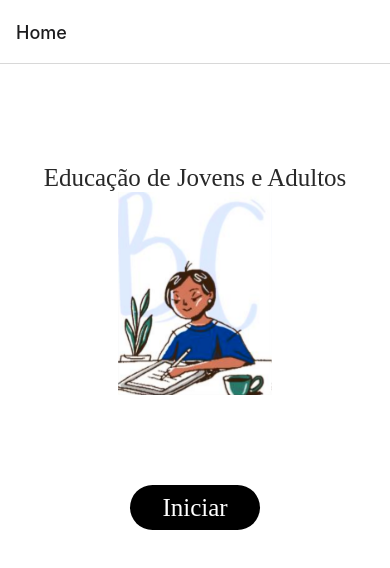
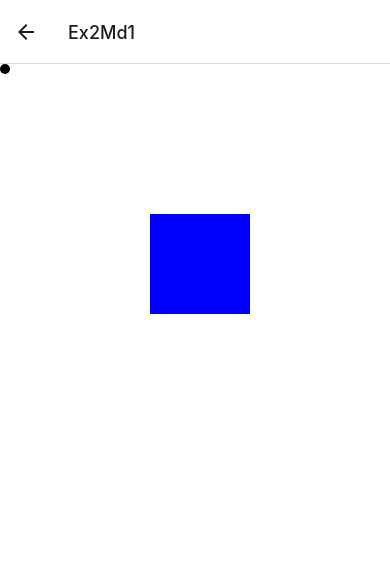
Before and after one commit to pauleanbro/Trabalho-de-conclus-o-de-curso, a React Native app: screen /Ex2Md1 in a window 390 px wide. Shown: the top 568 px of the page. Built offline with nearby package versions, Linux system fonts and the light colour scheme.

Commit message:
Atualizações

```diff
--- a/package.json
+++ b/package.json
@@ -16,13 +16,15 @@
     "expo-status-bar": "~1.4.4",
     "react": "18.2.0",
     "react-native": "0.71.4",
+    "react-native-gesture-handler": "^2.9.0",
     "react-native-safe-area-context": "^4.5.0",
     "react-native-screens": "^3.20.0",
-    "react-native-svg": "^13.8.0",
+    "react-native-svg": "^13.9.0",
     "styled-components": "^5.3.9"
   },
   "devDependencies": {
-    "@babel/core": "^7.20.0"
+    "@babel/core": "^7.20.0",
+    "react-native-asset": "^2.1.0"
   },
   "private": true
 }
--- a/react-native-config.js
+++ b/react-native-config.js
@@ -1,3 +1,7 @@
 module.exports = {
+  project: {
+    ios: {},
+    android: {},
+  },
   assets: ['./src/assets/fonts'],
 };
--- a/src/App.js
+++ b/src/App.js
@@ -6,7 +6,8 @@ import { createNativeStackNavigator } from '@react-navigation/native-stack';
 import Home from './screens/Home'
 import Activites from './screens/Activites'
 import Modules1 from './screens/Modules/Modules1'
-import Exercises1 from './screens/Modules//Modules1/Exercises/Exercises1'
+import Ex1Md1 from './screens/Modules//Modules1/Exercises/Ex1Md1'
+import Ex2Md1 from './screens/Modules//Modules1/Exercises/Ex2Md1'
 
 const Stack = createNativeStackNavigator();
 
@@ -17,7 +18,8 @@ function App() {
         <Stack.Screen name="Home" component={Home} />
         <Stack.Screen name="Activites" component={Activites} />
         <Stack.Screen name="Modules1" component={Modules1} />
-        <Stack.Screen name="Exercises1" component={Exercises1} />
+        <Stack.Screen name="Ex1Md1" component={Ex1Md1} />
+        <Stack.Screen name="Ex2Md1" component={Ex2Md1} />
       </Stack.Navigator>
     </NavigationContainer>
   );
--- a/src/screens/Modules/Modules1/Exercises/Exercises1/index.js
+++ b/src/screens/Modules/Modules1/Exercises/Ex1Md1/index.js
@@ -12,7 +12,7 @@ const data = [
   ["M", "N", "O", "P", "Ç"],
 ];
 
-const Exercises1 = () => {
+const Ex1Md1 = () => {
   const [selectedLetters, setSelectedLetters] = useState([]);
   const [undo, setUndo] = useState(false);
   const [words, setWords] = useState([]);
@@ -56,4 +56,4 @@ const Exercises1 = () => {
   );
 };
 
-export default Exercises1;
+export default Ex1Md1;
--- a/src/screens/Modules/Modules1/Exercises/Exercises1/styles.js
+++ b/src/screens/Modules/Modules1/Exercises/Ex1Md1/styles.js
@@ -21,4 +21,5 @@ export const TextItens = styled.Text`
   color: #282828;
   font-family: 'Roboto-Regular';
   flex-wrap: wrap;
+  margin: 20px;
 `;
--- /dev/null
+++ b/src/screens/Modules/Modules1/Exercises/Ex2Md1/index.js
@@ -0,0 +1,112 @@
+import React, { useState, useRef } from 'react';
+import { View, StyleSheet, PanResponder } from 'react-native';
+
+const Ex2Md1 = () => {
+  const [position, setPosition] = useState({ x: 0, y: 0 });
+  const [isTouching, setIsTouching] = useState(false);
+  const [prevPosition, setPrevPosition] = useState(null);
+  const boxRef = useRef(null);
+
+  const handlePanResponderMove = (event, gestureState) => {
+    const { moveX, moveY } = gestureState;
+    setPosition({ x: moveX, y: moveY });
+
+    if (boxRef.current) {
+      const boxPosition = boxRef.current.measureInWindow((x, y, width, height) => {
+        const boxBounds = { x, y, width, height };
+        const touchBounds = { x: moveX, y: moveY, width: 1, height: 1 };
+        const isTouching = intersects(boxBounds, touchBounds);
+        setIsTouching(isTouching);
+      });
+    }
+
+    if (prevPosition) {
+      const { x: prevX, y: prevY } = prevPosition;
+      const dx = moveX - prevX;
+      const dy = moveY - prevY;
+      const lineLength = Math.sqrt(dx * dx + dy * dy);
+      const angle = Math.atan2(dy, dx) * 180 / Math.PI;
+      const transform = [{ translateX: prevX }, { translateY: prevY }, { rotateZ: `${angle}deg` }];
+      const lineStyle = {
+        position: 'absolute',
+        width: lineLength,
+        height: 2,
+        top: 0,
+        left: 0,
+        borderTopWidth: 2,
+        borderTopColor: 'black',
+        transform,
+      };
+      setLine(lineStyle);
+    }
+
+    setPrevPosition({ x: moveX, y: moveY });
+  };
+
+  const intersects = (rect1, rect2) => {
+    return !(
+      rect1.x + rect1.width < rect2.x ||
+      rect2.x + rect2.width < rect1.x ||
+      rect1.y + rect1.height < rect2.y ||
+      rect2.y + rect2.height < rect1.y
+    );
+  };
+
+  const panResponder = PanResponder.create({
+    onMoveShouldSetPanResponder: () => true,
+    onPanResponderMove: handlePanResponderMove,
+    onPanResponderRelease: () => {
+      setIsTouching(false);
+      setPrevPosition(null);
+      setLine(null);
+    },
+    onPanResponderTerminate: () => {
+      setIsTouching(false);
+      setPrevPosition(null);
+      setLine(null);
+    },
+  });
+
+  const [line, setLine] = useState(null);
+
+  return (
+    <View style={styles.container} {...panResponder.panHandlers}>
+      <View style={styles.lineContainer}>
+        {line && <View style={[styles.line, isTouching && styles.touchedLine, line]} />}
+      </View>
+      <View
+        style={[styles.box, isTouching && styles.touchedBox]}
+        ref={boxRef}
+      />
+      <View
+        style={[styles.pointer, { left: position.x, top: position.y }]}
+      />
+    </View>
+  );
+};
+const styles = StyleSheet.create({
+  container: {
+    flex: 1,
+    backgroundColor: 'white',
+  },
+  box: {
+    position: 'absolute',
+    width: 100,
+    height: 100,
+    backgroundColor: 'blue',
+    left: 150,
+    top: 150,
+  },
+  touchedBox: {
+    backgroundColor: 'red',
+  },
+  pointer: {
+    position: 'absolute',
+    width: 10,
+    height: 10,
+    borderRadius: 5,
+    backgroundColor: 'black',
+  },
+});
+
+export default Ex2Md1;
--- a/src/screens/Modules/Modules1/index.js
+++ b/src/screens/Modules/Modules1/index.js
@@ -5,7 +5,8 @@ import {
   ContainerIteins,
   ContainerExercicios,
   Check,
-  Separador,
+  Border,
+  Text,
 } from "./styles";
 import HitCheck from "../../../assets/hitCheck.js";
 import DeniedCheck from "../../../assets/deniedCheck.js";
@@ -17,22 +18,27 @@ export default function Modules1({ navigation }) {
   return (
     <Container>
       <ContainerIteins>
-        <ContainerExercicios onPress={() => navigation.navigate("Exercises1")}>
-          <Title>Exercício 1</Title>
+        <Text>Exercícios</Text>
+        <ContainerExercicios onPress={() => navigation.navigate("Ex1Md1")}>
+          <Title>Lição 1</Title>
           <Hit />
         </ContainerExercicios>
-        <ContainerExercicios>
-          <Title>Exercício 2</Title>
+        <Border />
+        <ContainerExercicios onPress={() => navigation.navigate("Ex2Md1")}>
+          <Title>Lição 2</Title>
             <Denied />
         </ContainerExercicios>
+        <Border />
         <ContainerExercicios>
-          <Title>Exercício 3</Title>
+          <Title>Lição 3</Title>
           <Check />
         </ContainerExercicios>
+        <Border />
         <ContainerExercicios>
-          <Title>Exercício 4</Title>
+          <Title>Lição 4</Title>
           <Check />
         </ContainerExercicios>
+        <Border />
       </ContainerIteins>
     </Container>
   );
--- a/src/screens/Modules/Modules1/styles.js
+++ b/src/screens/Modules/Modules1/styles.js
@@ -12,7 +12,6 @@ export const ContainerIteins = styled.View`
 
 export const ContainerExercicios = styled.TouchableOpacity`
   flex-direction: row;
-  margin-bottom: 50px;
   justify-content: space-between;
 `;
 export const Separador = styled.View`
@@ -27,8 +26,23 @@ export const Check = styled.TouchableOpacity`
   border-radius: 5px;
 `;
 
+export const Text = styled.Text`
+  font-size: 26px;
+  color: #282828;
+  font-family: 'Roboto-Bold';
+  text-align: center;
+  margin-bottom: 30px;
+`;
+
 export const Title = styled.Text`
-  font-size: 25px;
+  font-size: 22px;
   color: #282828;
   font-family: 'Roboto-Medium';
 `;
+
+export const Border = styled.View`
+  width: 100%;
+  height: 1.5px;
+  background-color: #E8E8E8;
+  margin: 20px 0 20px 0;
+`;
```
Also changed, not shown: src/screens/Modules/Modules1/Exercises/Ex2Md1/styles.js (added, +20 -0 lines), src/screens/Activites/styles.js (line endings or trailing spaces), src/screens/Modules/Modules2/index.js (added), src/screens/Modules/Modules2/styles.js (added), 2 other files (tests, documents, lock files or other folders).
